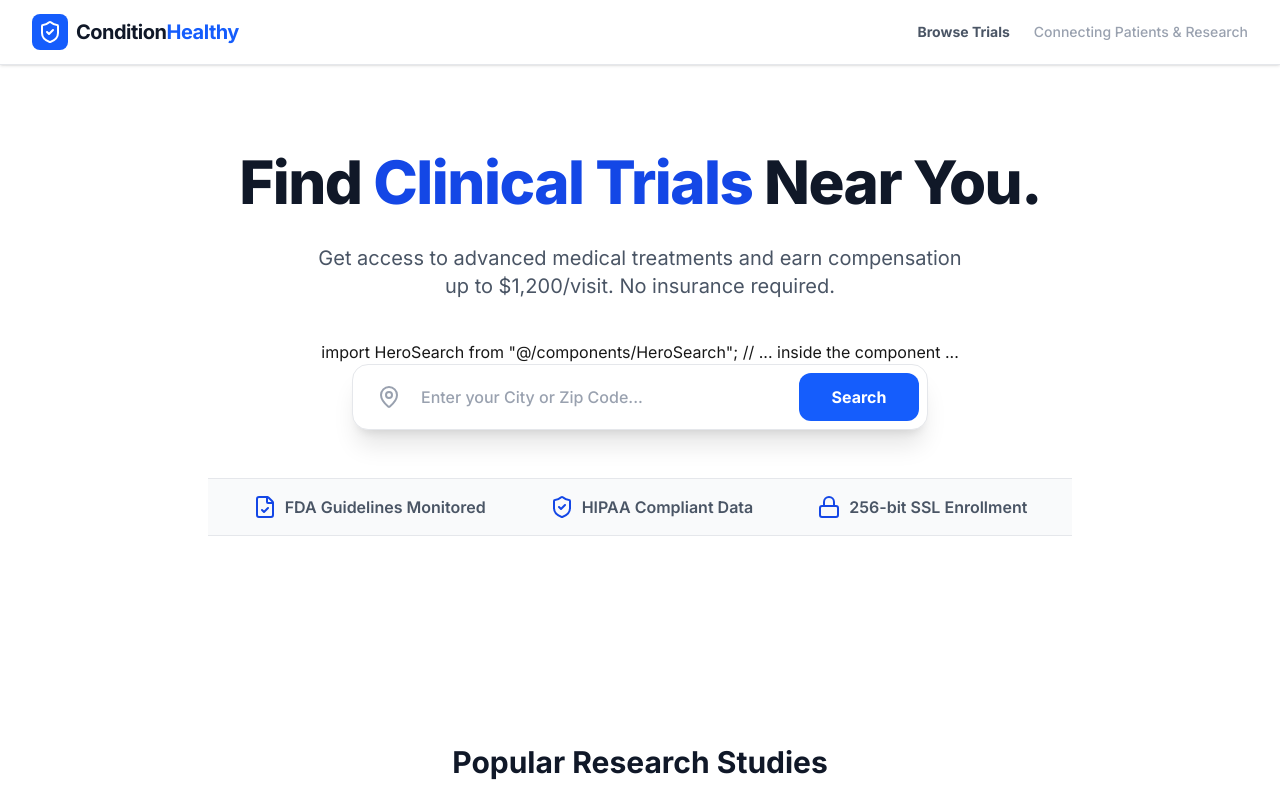
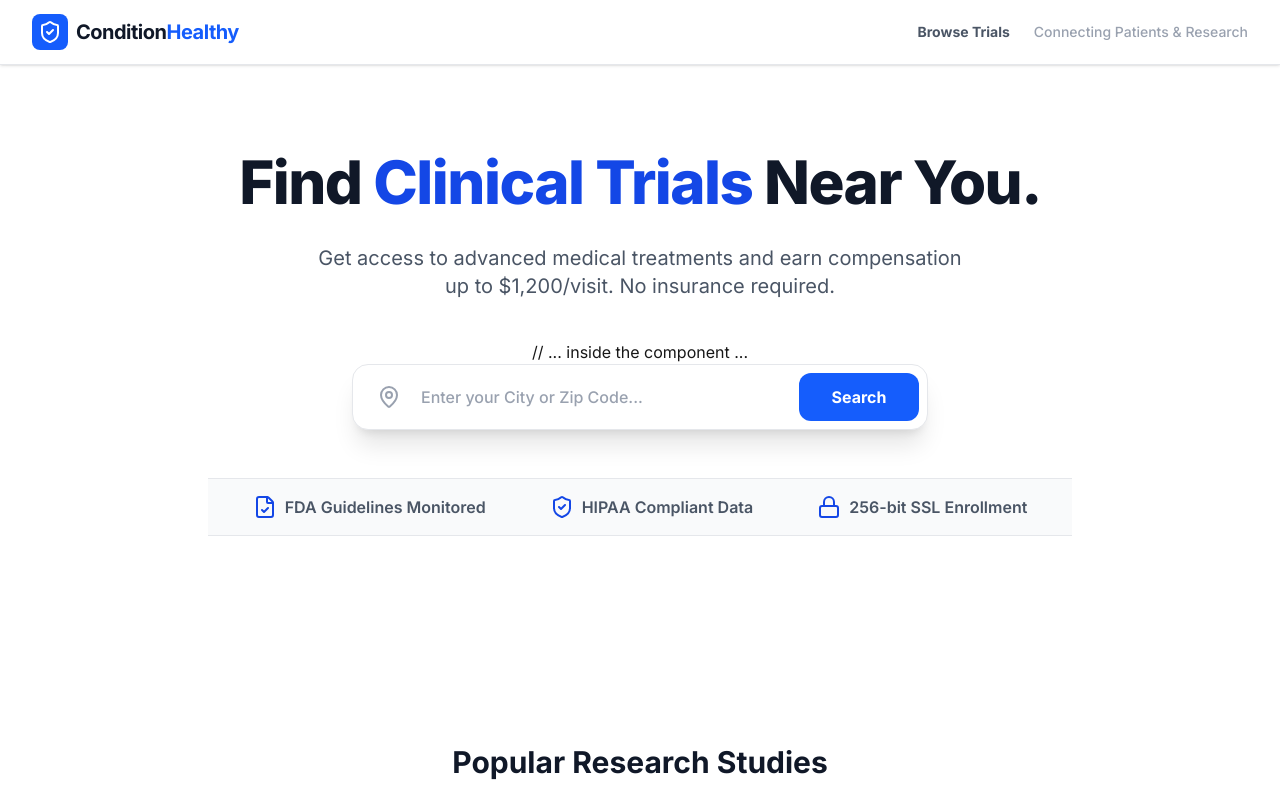
Before and after one commit to Emil1733/condition-healthy, a Next.js app: page / in a window 1280 px wide. Shown: the top 791 px of the page. Built offline with nearby package versions, Linux system fonts and the light colour scheme.

Commit message:
fix: remove stray import statement from homepage jsx

```diff
--- a/app/page.tsx
+++ b/app/page.tsx
@@ -31,7 +31,6 @@ export default function Home() {
           </p>
 
 
-import HeroSearch from "@/components/HeroSearch";
 
 // ... inside the component ...
           {/* Search Bar Visual */}
```
